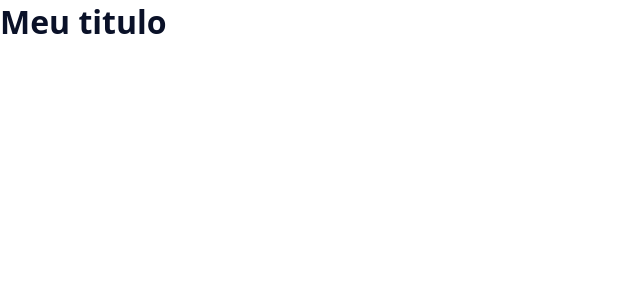
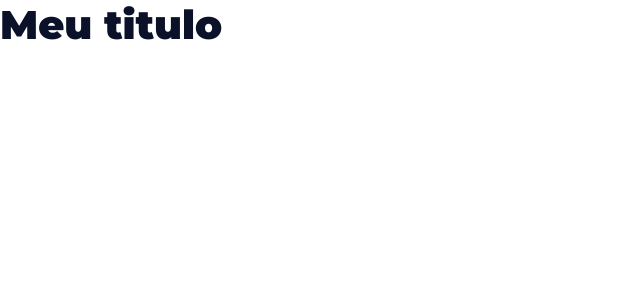
Before and after one commit to rafaellore/project-3, a React (Create React App) app: page / in a window 1280 px wide. Shown: the top 300 px of the page, without its empty margins (0-640 px from the left). Built offline with nearby package versions, Linux system fonts and the light colour scheme.

Commit message:
improves the heading component

```diff
--- a/public/index.html
+++ b/public/index.html
@@ -2,6 +2,13 @@
 <html lang="en">
   <head>
     <meta charset="utf-8" />
+    <link rel="preconnect" href="https://fonts.googleapis.com" />
+    <link rel="preconnect" href="https://fonts.gstatic.com" crossorigin />
+    <link
+      href="https://fonts.googleapis.com/css2?family=Montserrat:ital,wght@0,900;1,900&family=Open+Sans:ital,wght@0,400;0,700;1,400;1,700&display=swap"
+      rel="stylesheet"
+    />
+
     <link rel="icon" href="%PUBLIC_URL%/favicon.ico" />
     <meta name="viewport" content="width=device-width, initial-scale=1" />
     <meta name="theme-color" content="#000000" />
@@ -15,15 +22,7 @@
       user's mobile device or desktop. See https://developers.google.com/web/fundamentals/web-app-manifest/
     -->
     <link rel="manifest" href="%PUBLIC_URL%/manifest.json" />
-    <!--
-      Notice the use of %PUBLIC_URL% in the tags above.
-      It will be replaced with the URL of the `public` folder during the build.
-      Only files inside the `public` folder can be referenced from the HTML.
 
-      Unlike "/favicon.ico" or "favicon.ico", "%PUBLIC_URL%/favicon.ico" will
-      work correctly both with client-side routing and a non-root public URL.
-      Learn how to configure a non-root public URL by running `npm run build`.
-    -->
     <title>React App</title>
   </head>
   <body>
--- a/src/components/Heading/index.jsx
+++ b/src/components/Heading/index.jsx
@@ -1,11 +1,29 @@
 import P from 'prop-types';
 import * as Styled from './styles';
 
-export const Heading = ({ children, isLightText = false }) => {
-  return <Styled.Title isLightText={isLightText}>{children}</Styled.Title>;
+export const Heading = ({
+  children,
+  colorDark = true,
+  as = 'h1',
+  size = 'big',
+  uppercase = false,
+}) => {
+  return (
+    <Styled.Title
+      colorDark={colorDark}
+      as={as}
+      size={size}
+      uppercase={uppercase}
+    >
+      {children}
+    </Styled.Title>
+  );
 };
 
 Heading.propTypes = {
   children: P.node.isRequired,
-  isLightText: P.bool,
+  colorDark: P.bool,
+  uppercase: P.bool,
+  as: P.oneOf(['h1', 'h2', 'h3', 'h4', 'h5', 'h6']),
+  size: P.oneOf(['small', 'medium', 'big', 'huge']),
 };
--- a/src/components/Heading/styles.js
+++ b/src/components/Heading/styles.js
@@ -1,7 +1,33 @@
 import styled, { css } from 'styled-components';
+const titleSize = {
+  small: (theme) => css`
+    font-size: ${theme.font.sizes.medium};
+  `,
+  medium: (theme) => css`
+    font-size: ${theme.font.sizes.large};
+  `,
+  big: (theme) => css`
+    font-size: ${theme.font.sizes.xlarge};
+  `,
+  huge: (theme) => css`
+    font-size: ${theme.font.sizes.xhuge};
+    ${mediaFont(theme)};
+  `,
+};
 
+const mediaFont = (theme) => css`
+  @media ${theme.media.lteMedium} {
+    font-size: ${theme.font.sizes.xlarge};
+  }
+`;
+
+const titleCase = (uppercase) => css`
+  text-transform: ${uppercase ? 'uppercase' : 'none'};
+`;
 export const Title = styled.h1`
-  ${({ theme, isLightText }) => css`
-    color: ${isLightText ? theme.colors.white : theme.colors.primaryColor};
+  ${({ theme, colorDark, size, uppercase }) => css`
+    color: ${colorDark ? theme.colors.primaryColor : theme.colors.white};
+    ${titleSize[size](theme)};
+    ${titleCase(uppercase)};
   `}
 `;
--- a/src/styles/global-styles.js
+++ b/src/styles/global-styles.js
@@ -4,19 +4,18 @@
 import { createGlobalStyle } from 'styled-components';
 
 export const GlobalStyles = createGlobalStyle`
-  @import url('https://fonts.googleapis.com/css2?family=Montserrat:ital,wght@0,900;1,900&family=Open+Sans:ital,wght@0,400;0,700;1,400;1,700&display=swap');
 
   * {
     margin: 0;
     padding: 0;
+    box-sizing: border-box;
   }
 
   body {
-    font-size: 1rem;
-    font-family: ${({ theme }) => theme.font.family.default};
+    font-size: 1.6rem;
+    font-family: 'Open Sans', sans-serif;
   }
-
-  h1 {
-    font-family: ${({ theme }) => theme.font.family.secondary};
+  h1, h2, h3, h4, h5, h6 {
+    font-family: 'Montserrat', sans-serif;
   }
 `;
--- a/src/styles/theme.js
+++ b/src/styles/theme.js
@@ -9,9 +9,19 @@ export const theme = {
   },
 
   font: {
-    family: {
-      default: "'Open Sans', sans-serif",
-      secoundary: "'Montserrat', sans-serif",
+    sizes: {
+      xsmall: '0.5rem',
+      small: '1rem',
+      medium: '1.5rem',
+      large: '2rem',
+      xlarge: '2.5rem',
+      xxlarge: '3rem',
+      huge: '3.5rem',
+      xhuge: '4rem',
     },
   },
+
+  media: {
+    lteMedium: '(max-width: 768px)',
+  },
 };
```
Also changed, not shown: src/components/Heading/stories.jsx (+8 -5 lines), 1 other file (tests, documents, lock files or other folders).
